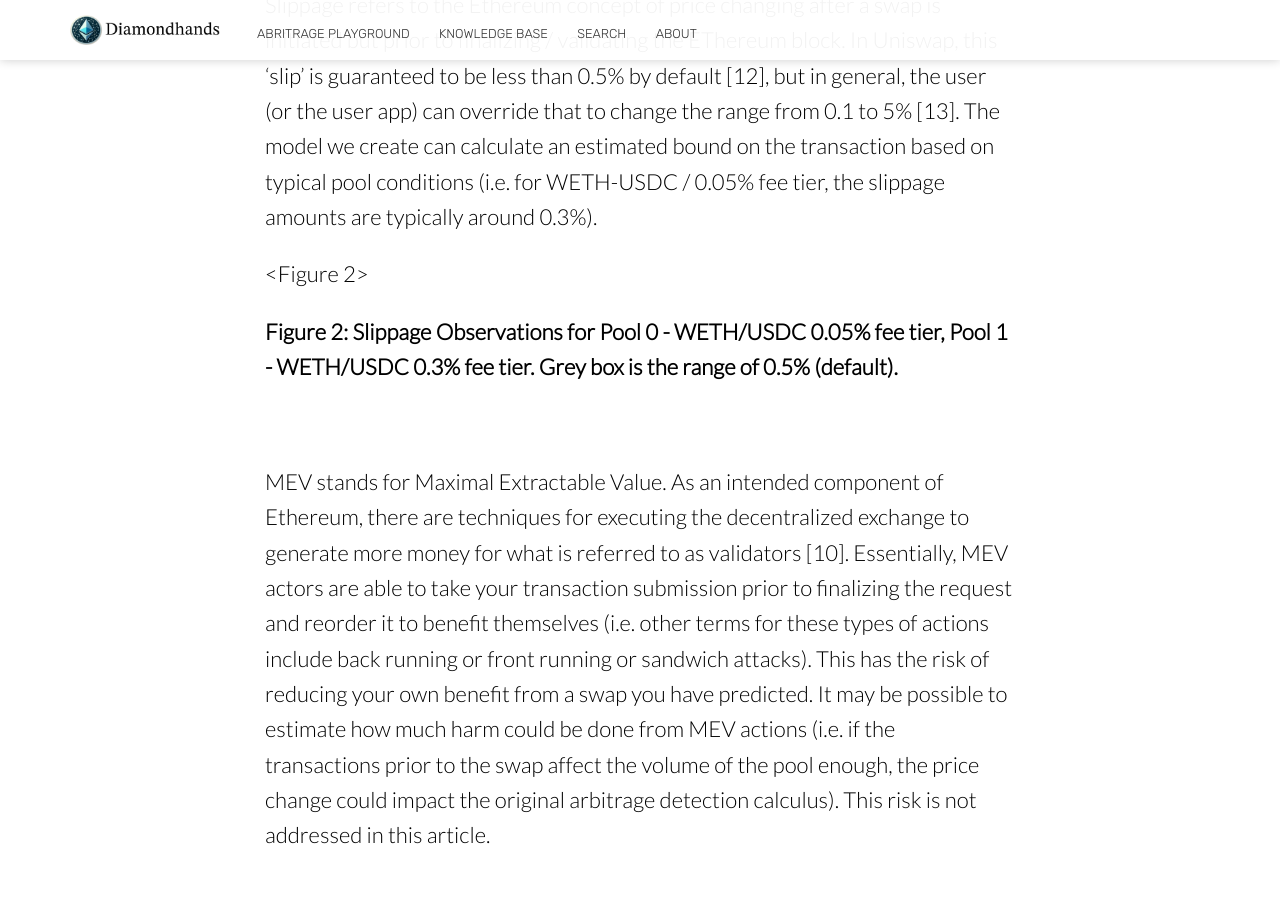
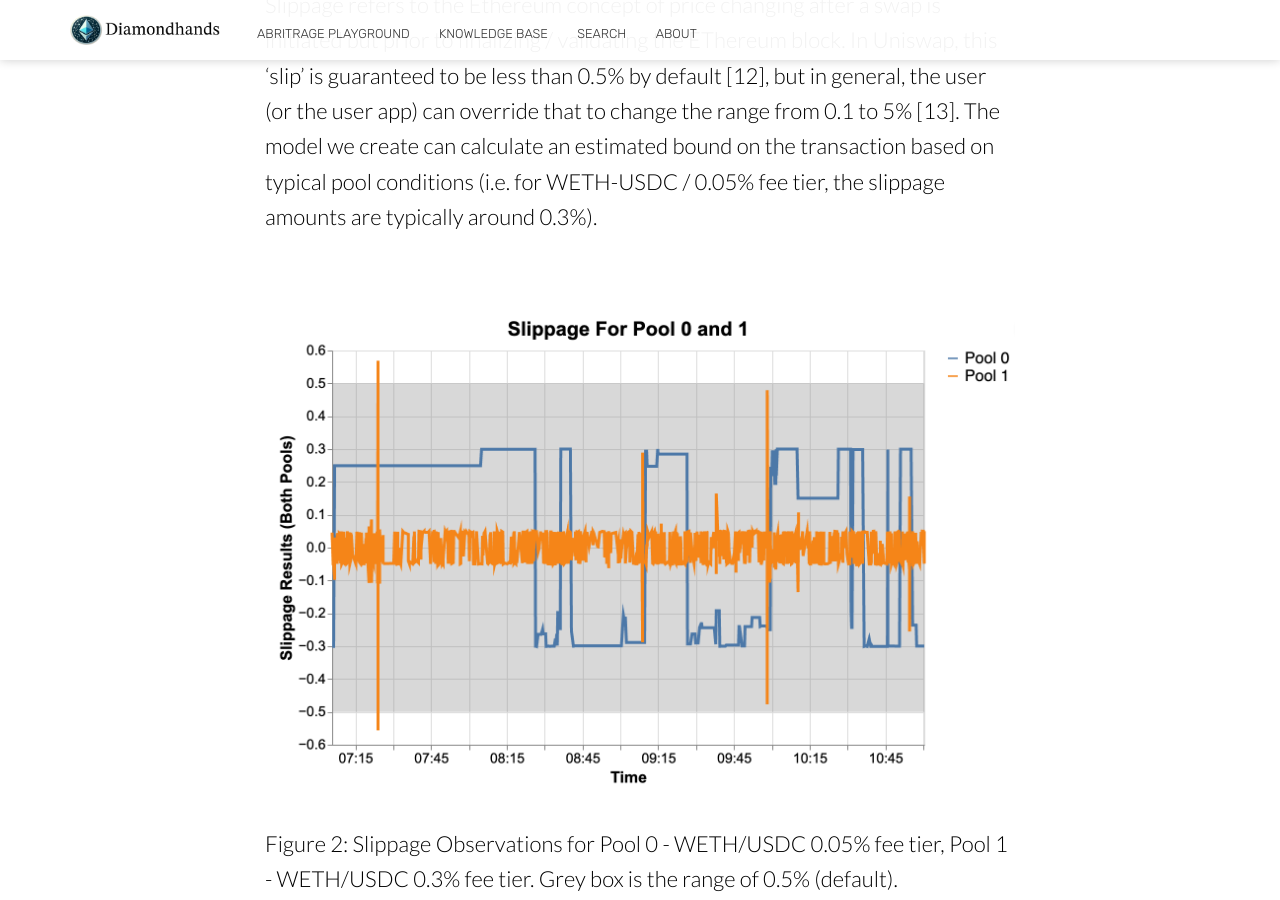
Before and after one commit to scaperothian/diamondhands-demo, a Jekyll site: the page built from _posts/2024-05-09-a-basic-theoretical-arbitrage-approach.md, in a window 1280 px wide and 900 px high, scrolled down 6519 px. Built offline with Jekyll 4.4.1, drawn with Linux system fonts in a browser that asks for light colours; nearby versions of some CDN libraries.

Commit message:
Updated 2 files via CloudCannon.

```diff
--- a/_posts/2024-05-09-a-basic-theoretical-arbitrage-approach.md
+++ b/_posts/2024-05-09-a-basic-theoretical-arbitrage-approach.md
@@ -39,7 +39,7 @@ The ingredients for performing arbitrage include some very basic concepts: (1) b
 
 &lt;Figure 1&gt;
 
-**Figure 1: (left) Two exchanges over time (Ethereum / US Dollar pair), (right) example of a two exchange arbitrage resulting in $195 of possible arbitrage benefit.**
+Figure 1: (left) Two exchanges over time (Ethereum / US Dollar pair), (right) example of a two exchange arbitrage resulting in $195 of possible arbitrage benefit.
 
 &nbsp;
 
@@ -141,9 +141,11 @@ Model error refers to the uncertainty of the predictions of an operationalized m
 
 Slippage refers to the Ethereum concept of price changing after a swap is initiated but prior to finalizing / validating the EThereum block. In Uniswap, this ‘slip’ is guaranteed to be less than 0.5% by default \[12\], but in general, the user (or the user app) can override that to change the range from 0.1 to 5% \[13\]. The model we create can calculate an estimated bound on the transaction based on typical pool conditions (i.e. for WETH-USDC / 0.05% fee tier, the slippage amounts are typically around 0.3%).
 
-&lt;Figure 2&gt;
+&nbsp;
 
-**Figure 2: Slippage Observations for Pool 0 - WETH/USDC 0.05% fee tier, Pool 1 - WETH/USDC 0.3% fee tier. Grey box is the range of 0.5% (default).**
+![](/uploads/screenshot-2024-07-25-at-4-57-13-pm.png)
+
+Figure 2: Slippage Observations for Pool 0 - WETH/USDC 0.05% fee tier, Pool 1 - WETH/USDC 0.3% fee tier. Grey box is the range of 0.5% (default).
 
 &nbsp;
 
```
Also changed, not shown: uploads/screenshot-2024-07-25-at-4-57-13-pm.png (added).
